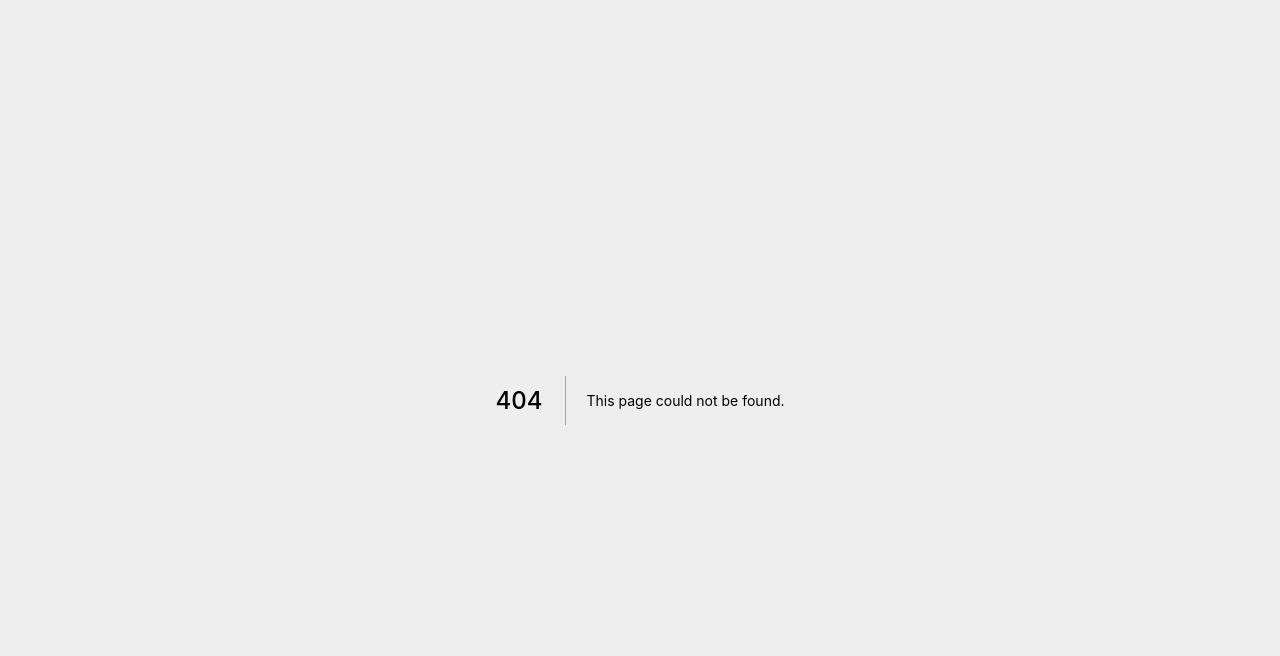
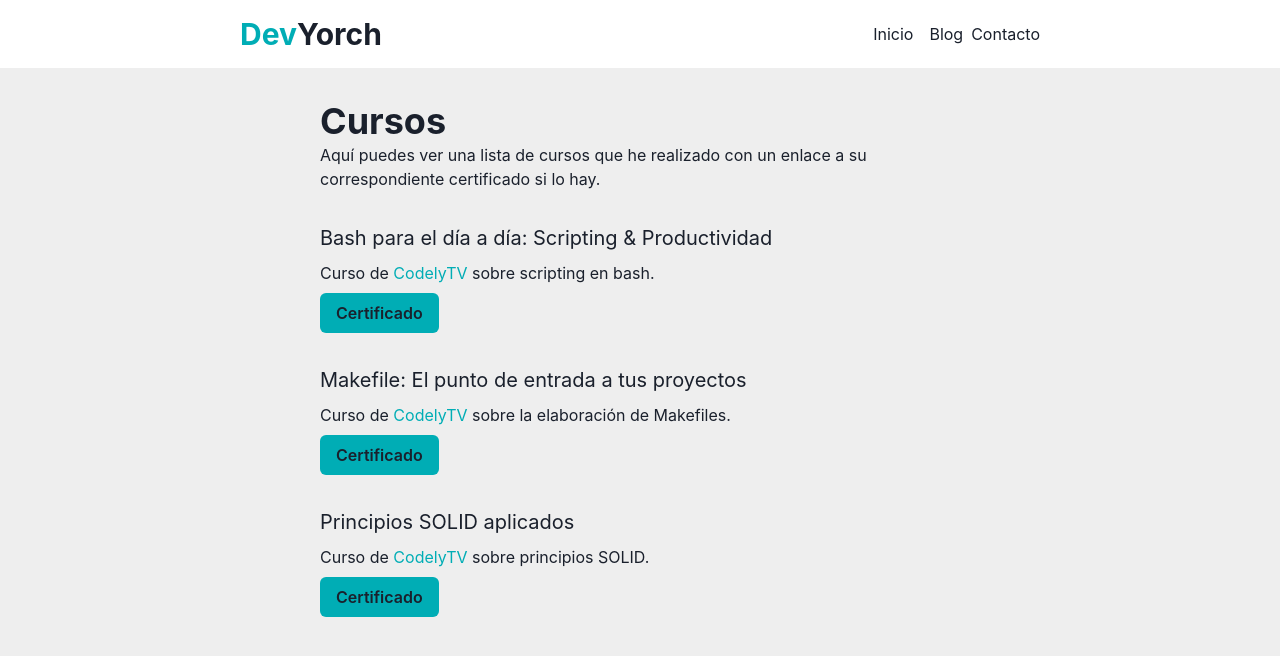
Before and after one commit to JorgeMayoral/yorch.dev, a Next.js app: page /courses in a window 1280 px wide. Before the commit this address had no page. Shown: the top 656 px of the page. Built offline with nearby package versions, Linux system fonts and the light colour scheme.

Commit message:
feat: :sparkles: Added courses page

```diff
--- /dev/null
+++ b/src/pages/courses.js
@@ -0,0 +1,86 @@
+import { Button } from '@chakra-ui/button';
+import { Box, Heading, Link, Text } from '@chakra-ui/layout';
+import Head from 'next/head';
+import Layout from '../components/Layout';
+
+const courses = () => {
+  return (
+    <Layout>
+      <Head>
+        <title>Cursos | DevYorch</title>
+      </Head>
+
+      <Heading>Cursos</Heading>
+
+      <Text mb={4}>
+        Aquí puedes ver una lista de cursos que he realizado con un enlace a su
+        correspondiente certificado si lo hay.
+      </Text>
+
+      <Box mt={8}>
+        <Text fontSize="xl" mb={2}>
+          Bash para el día a día: Scripting & Productividad
+        </Text>
+        <Text mb={2}>
+          Curso de{' '}
+          <Link
+            href="https://pro.codely.tv/library/curso-bash/148078/about/"
+            isExternal
+            color="#00adb5"
+            target="blank"
+          >
+            CodelyTV
+          </Link>{' '}
+          sobre scripting en bash.
+        </Text>
+        <Link href="/courses/curso-bash.pdf" target="blank">
+          <Button bgColor="#00adb5">Certificado</Button>
+        </Link>
+      </Box>
+
+      <Box mt={8}>
+        <Text fontSize="xl" mb={2}>
+          Makefile: El punto de entrada a tus proyectos
+        </Text>
+        <Text mb={2}>
+          Curso de{' '}
+          <Link
+            href="https://pro.codely.tv/library/makefiles/168370/about/"
+            target="blank"
+            isExternal
+            color="#00adb5"
+          >
+            CodelyTV
+          </Link>{' '}
+          sobre la elaboración de Makefiles.
+        </Text>
+        <Link href="/courses/makefiles.pdf" target="blank">
+          <Button bgColor="#00adb5">Certificado</Button>
+        </Link>
+      </Box>
+
+      <Box mt={8}>
+        <Text fontSize="xl" mb={2}>
+          Principios SOLID aplicados
+        </Text>
+        <Text mb={2}>
+          Curso de{' '}
+          <Link
+            href="https://pro.codely.tv/library/principios-solid-aplicados/77070/about/"
+            isExternal
+            color="#00adb5"
+            target="blank"
+          >
+            CodelyTV
+          </Link>{' '}
+          sobre principios SOLID.
+        </Text>
+        <Link href="/courses/principios-solid-aplicados.pdf" target="blank">
+          <Button bgColor="#00adb5">Certificado</Button>
+        </Link>
+      </Box>
+    </Layout>
+  );
+};
+
+export default courses;
```
